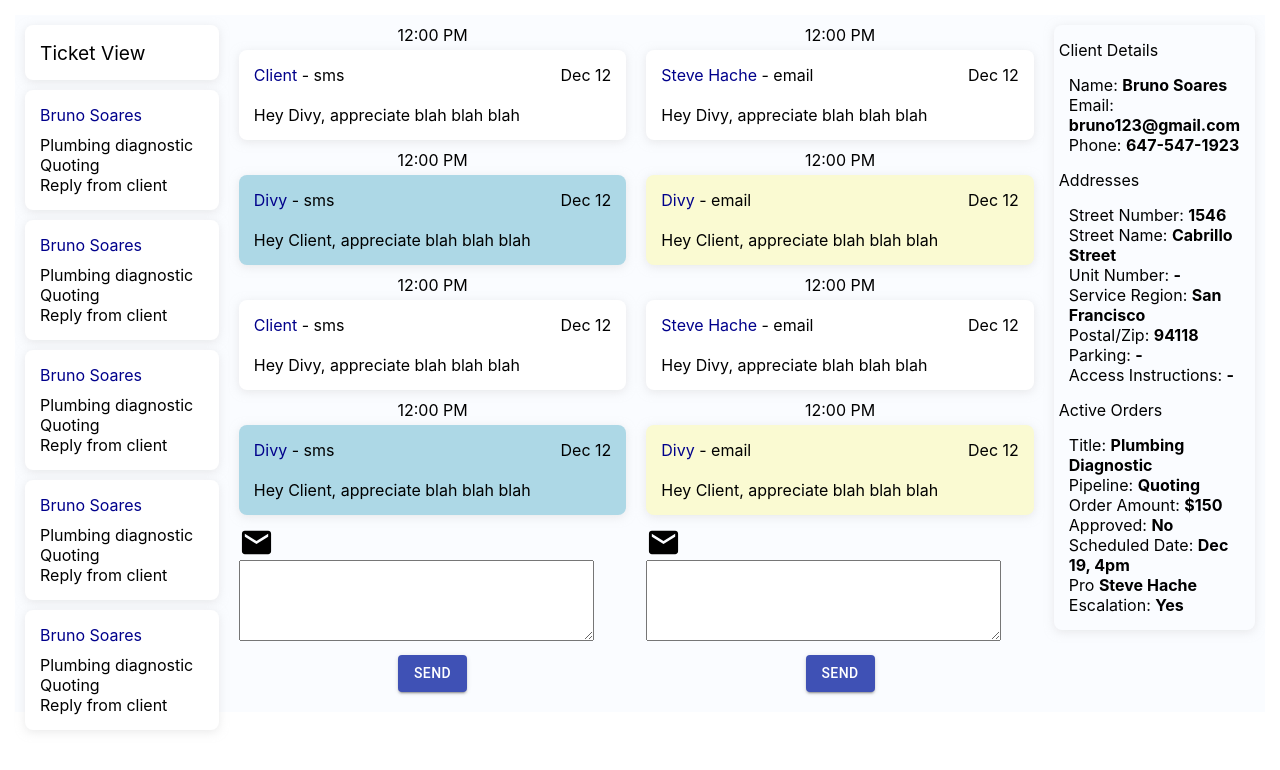
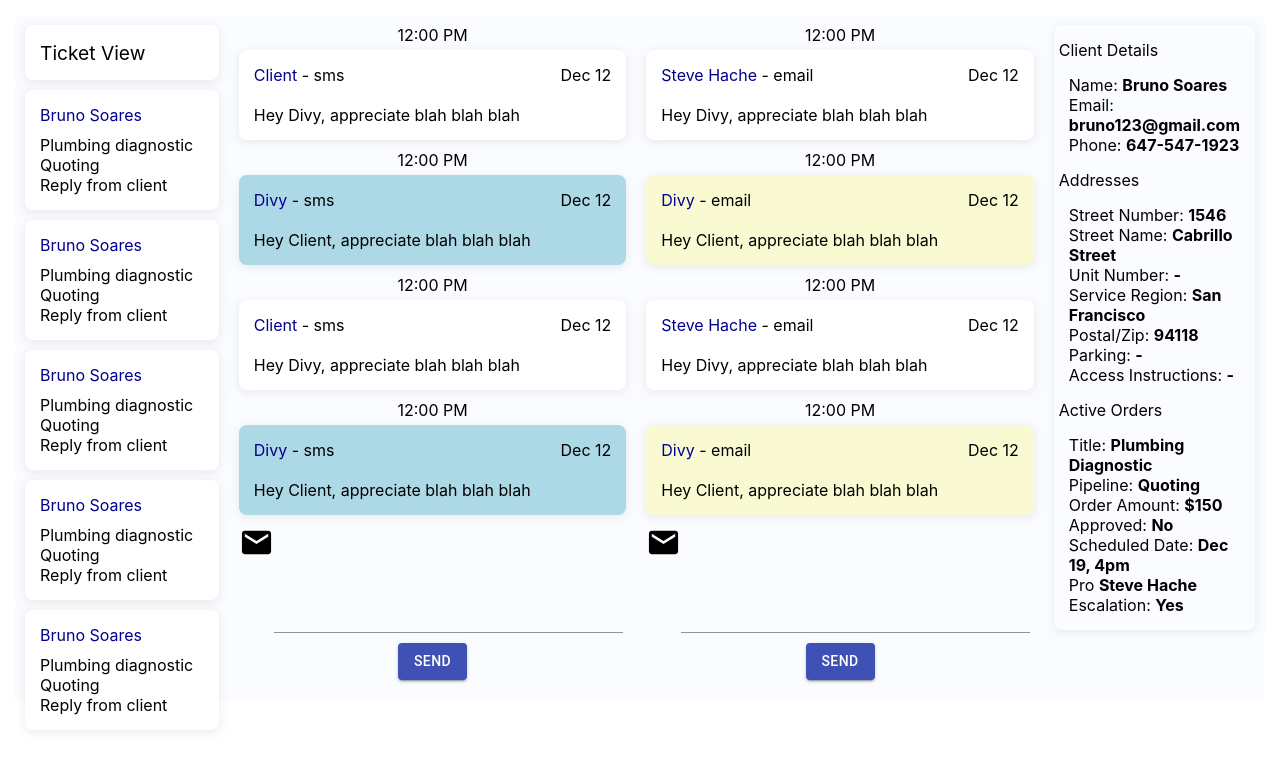
Before and after one commit to charliewright/ops-comms, a React (Create React App) app: page / in a window 1280 px wide. Shown: the top 770 px of the page. Built offline with nearby package versions, Linux system fonts and the light colour scheme.

Commit message:
send messages from either column

```diff
--- a/src/components/conversationThread.js
+++ b/src/components/conversationThread.js
@@ -1,14 +1,32 @@
 import React from "react";
-import {MessageWithTimeStamp} from './messageWithTimestamp'
+import { MessageWithTimeStamp } from "./messageWithTimestamp";
 import { EditableTextArea } from "./editableTextArea";
 
-export const ConversationThread = props => {
+
+
+export class ConversationThread extends React.Component {
+
+  constructor(props) {
+    super(props);
+    this.state = { thread: props.thread };
+  }
+
+  addMessage = messageContent => {
+    const fromOps = this.state.thread.slice(-1)[0]
+    fromOps.content= messageContent
+    fromOps.time = (new Date().toLocaleString()).slice(12) // time, rather than date
+    this.setState({thread: [fromOps].concat(this.state.thread)})
+  }
+
+  render = () => {
+
     return (
       <React.Fragment>
-      {props.thread.map(message => (
+        {this.state.thread.map(message => (
           <MessageWithTimeStamp message={message}></MessageWithTimeStamp>
         ))}
-      <EditableTextArea/>
+        <EditableTextArea sendMessage={this.addMessage} />
       </React.Fragment>
     );
   };
+}
--- a/src/components/editableTextArea.js
+++ b/src/components/editableTextArea.js
@@ -1,17 +1,39 @@
 import React from "react";
-import TextareaAutosize from "@material-ui/core/TextareaAutosize";
+import { TextField } from "@material-ui/core";
 import { Button } from "@material-ui/core";
-import MailOutlineIcon from '@material-ui/icons/Email';
+import MailOutlineIcon from "@material-ui/icons/Email";
 
+export class EditableTextArea extends React.Component {
 
-export const EditableTextArea = props => {
+  constructor(props) {
+    super(props);
+    this.state = { messageContent: "" };
+  }
+
+  textChanged = event => {
+    this.setState({messageContent: event.target.value})
+  }
+
+  sendMessage = messageContent => {
+    this.setState({messageContent: ""})
+    this.props.sendMessage(messageContent)
+  }
+
+  render = () => {
     return (
       <span>
-      <MailOutlineIcon style={{verticalAlign:"top"}}fontSize="large"/>
-      <TextareaAutosize rowsMin={5} style={{width: "90%"}}></TextareaAutosize>
-      <div style={{margin: "10px", textAlign: "center"}}>
-        <Button variant="contained" color="primary">Send</Button>
+        <MailOutlineIcon style={{ verticalAlign: "top" }} fontSize="large" />
+        <TextField multiline value={this.state.messageContent} onChange={this.textChanged} rows={5} style={{ width: "90%" }}></TextField>
+        <div style={{ margin: "10px", textAlign: "center" }}>
+          <Button
+            variant="contained"
+            color="primary"
+            onClick={() => this.sendMessage(this.state.messageContent)}
+          >
+            Send
+          </Button>
         </div>
       </span>
     );
   };
+}
```
Lines whose indentation alone changed are shown as unchanged.
